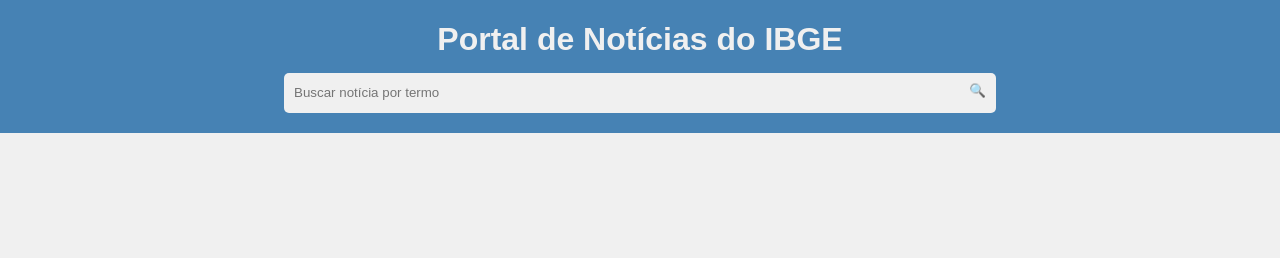
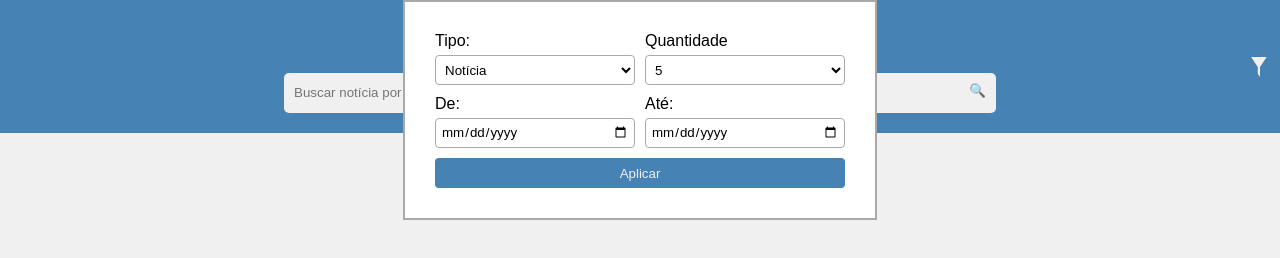
Before and after one commit to kauanrossii/exam-pw, a plain HTML site: page index.html in a window 1280 px wide. Drawn offline with Linux system fonts and the light colour scheme; no server answers.

Commit message:
Implementação inicial da busca de notícias e dialog de filtro

```diff
--- a/index.html
+++ b/index.html
@@ -1,23 +1,66 @@
 <!DOCTYPE html>
 <html lang="en">
-
   <head>
-    <meta charset="UTF-8">
-    <meta name="viewport" content="width=device-width, initial-scale=1.0">
+    <meta charset="UTF-8" />
+    <meta name="viewport" content="width=device-width, initial-scale=1.0" />
     <title>Document</title>
-    <link rel="stylesheet" href="style.css">
+    <link rel="stylesheet" href="style.css" />
   </head>
 
   <body>
     <header>
       <h1>Portal de Notícias do IBGE</h1>
       <form class="search-bar-form">
-            <input type="text" class="search-bar-input" placeholder="Buscar notícia por termo">
+        <input
+          type="text"
+          class="search-bar-input"
+          placeholder="Buscar notícia por termo"
+        />
         <button type="submit" class="search-bar-button">🔍</button>
       </form>
+      <svg
+        class="filter-icon"
+        width="20"
+        height="20"
+        fill="#f0f0f0"
+        viewBox="0 0 80 90"
+        focusable="false"
+        xmlns="http://www.w3.org/2000/svg"
+      >
+        <path d="m 0,0 30,45 0,30 10,15 0,-45 30,-45 Z"></path>
+      </svg>
     </header>
     <main></main>
+    <dialog class="filter-dialog">
+      <div class="dialog-fields">
+        <div class="dialog-field">
+          <label for="">Tipo:</label>
+          <select>
+            <option value="noticia">Notícia</option>
+            <option value="release">Release</option>
+          </select>
+        </div>
+        <div class="dialog-field">
+          <label for="">Quantidade</label>
+          <select name="quantity" id="field-quantity">
+            <option value="5">5</option>
+            <option value="5">10</option>
+            <option value="5">15</option>
+            <option value="5">20</option>
+          </select>
+        </div>
+        <div class="dialog-field">
+          <label for="">De:</label>
+          <input type="date" name="start-date" id="field-start-date" />
+        </div>
+        <div class="dialog-field">
+          <label for="end-date">Até:</label>
+          <input type="date" name="end-date" id="filter-end-date" />
+        </div>
+      </div>
+      <button class="dialog-button" type="submit">Aplicar</button>
+    </dialog>
     <footer></footer>
+    <script src="index.js"></script>
   </body>
-
 </html>
--- a/index.js
+++ b/index.js
@@ -0,0 +1,18 @@
+window.onload = async () => {
+    const response = await fetch("https://servicodados.ibge.gov.br/api/v3/noticias?qtd=10");
+    const json = await response.json();
+
+    const filterIcon = document.querySelector(".filter-icon");
+    filterIcon.addEventListener("click", () => {
+        const dialog = document.querySelector(".filter-dialog");
+        dialog.showModal();
+    })
+
+    const main = document.querySelector("main");
+
+    for (let news of json.items) {
+        const paragraphElement = document.createElement("p");
+        paragraphElement.textContent = news.titulo;
+        main.appendChild(paragraphElement);
+    }
+}
--- a/style.css
+++ b/style.css
@@ -20,7 +20,8 @@
   grid-template-rows: 2fr 10fr;
 }
 
-header, footer {
+header,
+footer {
   background-color: #4682b4;
 }
 
@@ -30,11 +31,23 @@
   justify-content: center;
   align-items: center;
   gap: 15px;
+  position: relative;
 }
 
 header h1 {
   color: #f0f0f0;
+  text-align: center;
 }
+
+header svg {
+  position: absolute;
+  right: 10px;
+}
+
+/* header div {
+    display: flex;
+    align-items: center;
+} */
 
 main {
   background-color: #f0f0f0;
@@ -72,3 +85,54 @@
   border: none;
   outline: none;
 }
+
+.filter-icon {
+  cursor: pointer;
+}
+
+.filter-dialog {
+  margin: auto;
+  display: flex;
+  flex-direction: column;
+  gap: 10px;
+  border: 2px solid #a9a9a9;
+  padding: 30px;
+}
+
+.dialog-fields {
+  display: grid;
+  grid-template-columns: 1fr 1fr;
+  gap: 10px;
+}
+
+.dialog-field {
+  display: flex;
+  flex-direction: column;
+  min-width: 200px;
+  gap: 5px;
+}
+
+dialog button,
+.dialog-field input,
+.dialog-field select {
+  min-height: 30px;
+  background-color: transparent;
+  border: 1px solid #a9a9a9;
+  border-radius: 4px;
+}
+
+.dialog-field select, .dialog-field input {
+    padding: 5px;
+}
+
+.dialog-button {
+  width: 100%;
+  background-color: #4682b4;
+  border: none;
+  color: #f0f0f0;
+  cursor: pointer;
+}
+
+.dialog-button:hover {
+    background-color: #2d79b8;
+}
```
Lines whose indentation alone changed are shown as unchanged.
